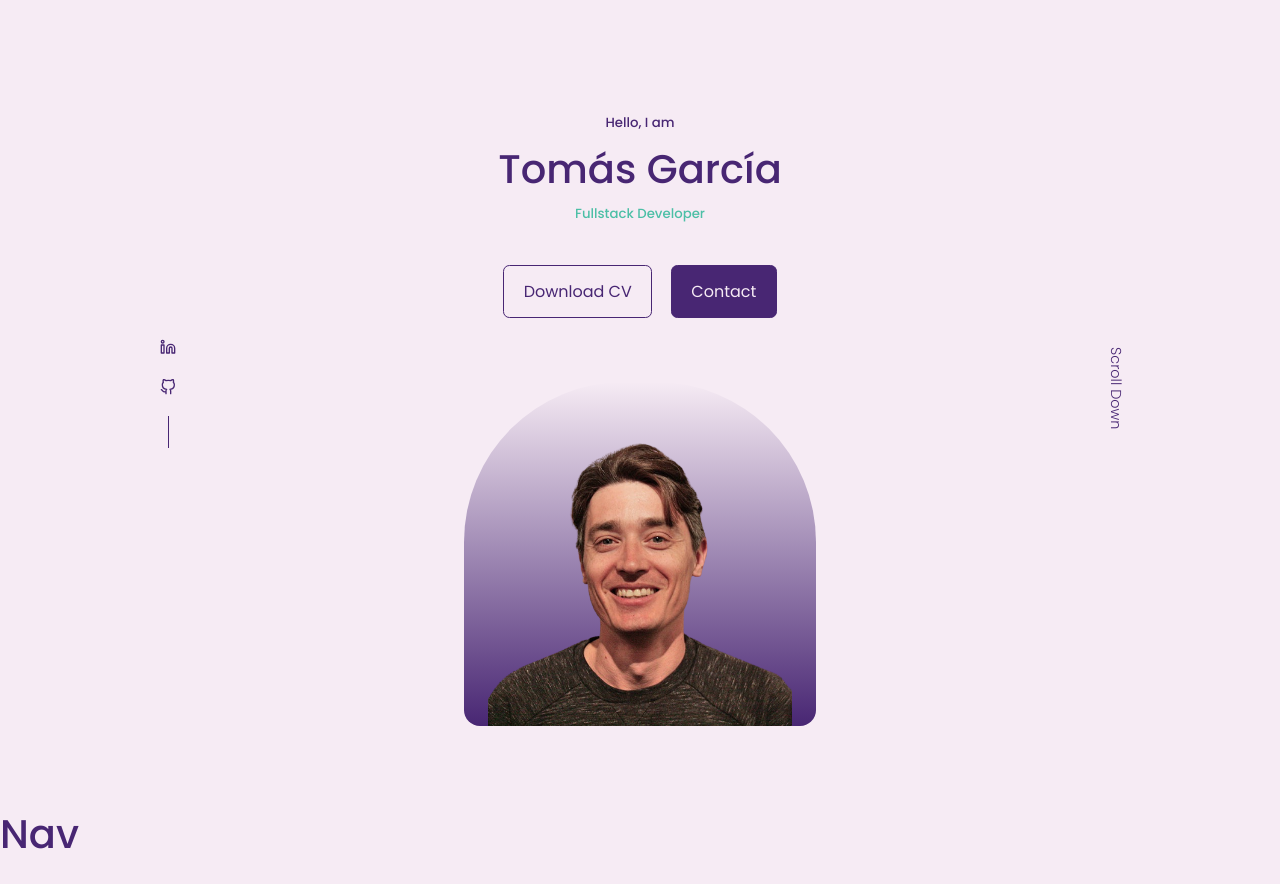
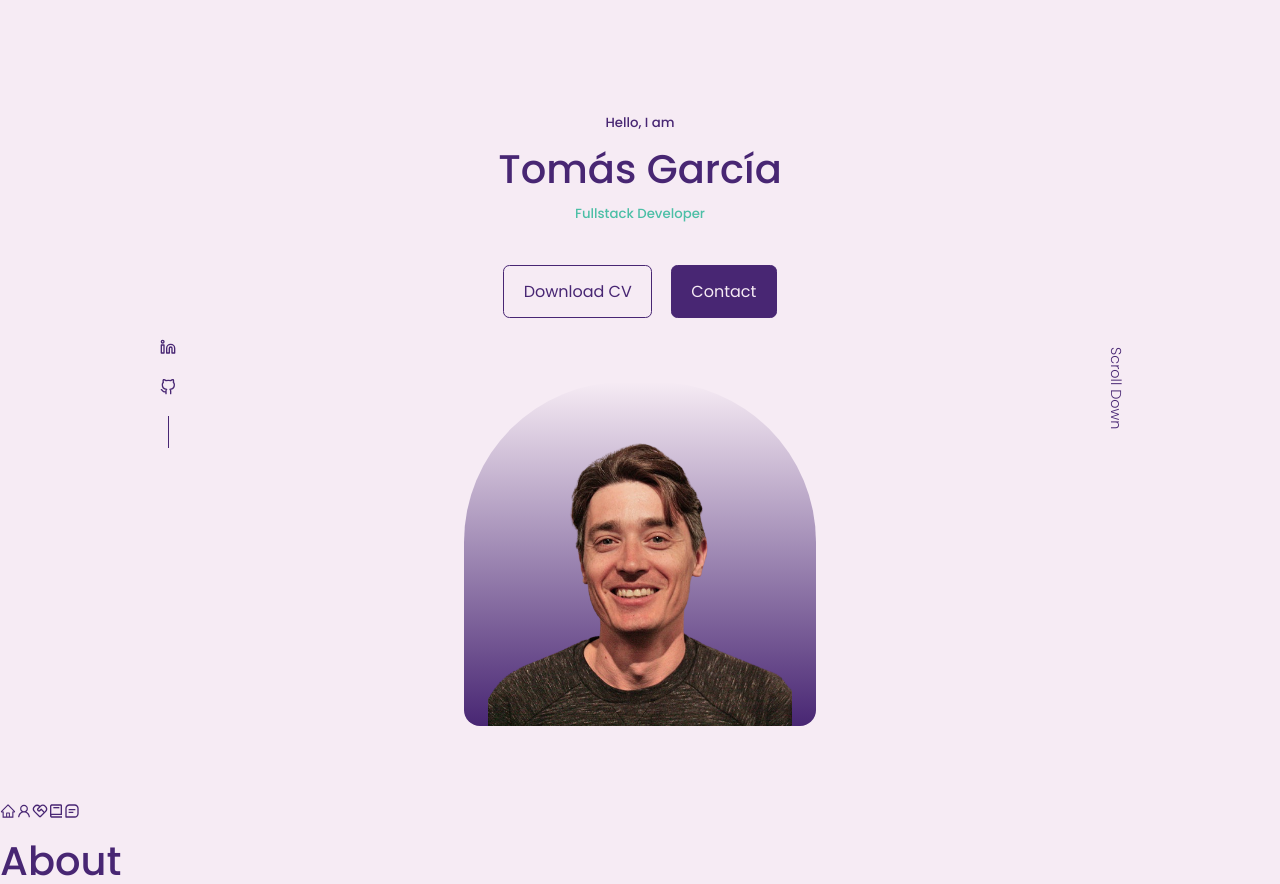
Before and after one commit to TomasGarciaDev/react-portfolio-website, a React (Create React App) app: page / in a window 1280 px wide. Shown: the top 884 px of the page. Built offline with nearby package versions, Linux system fonts and the light colour scheme.

Commit message:
Displaying Nav bar icons

```diff
--- a/src/components/header/header.css
+++ b/src/components/header/header.css
@@ -62,3 +62,21 @@
   font-weight: 300;
   font-size: 0.9rem;
 }
+
+/* ========== MEDIA QUERIES (MEDIUM DVICES) ========== */
+@media screen and (max-width: 1024px) {
+  header {
+    height: 68vh;
+  }
+}
+
+/* ========== MEDIA QUERIES (SMALL DVICES) ========== */
+@media screen and (max-width: 600px) {
+  header {
+    height: 100vh;
+  }
+
+  .header__socials, .scroll__down {
+    display: none;
+  }
+}
--- a/src/components/nav/Nav.js
+++ b/src/components/nav/Nav.js
@@ -1,9 +1,18 @@
-import './nav.css'
+import './nav.css';
+import {AiOutlineHome} from 'react-icons/ai';
+import {AiOutlineUser} from 'react-icons/ai';
+import {RiServiceLine} from 'react-icons/ri';
+import {BiBook} from 'react-icons/bi';
+import {BiMessageSquareDetail} from 'react-icons/bi';
 
 export default function Nav() {
   return (
-    <div>
-      <h1>Nav</h1>
-    </div>
+    <nav>
+      <a href='#'><AiOutlineHome/></a>
+      <a href='#about'><AiOutlineUser/></a>
+      <a href='#experience'><RiServiceLine/></a>
+      <a href='#portfolio'><BiBook/></a>
+      <a href='#contact'><BiMessageSquareDetail/></a>
+    </nav>
   )
 }
```
